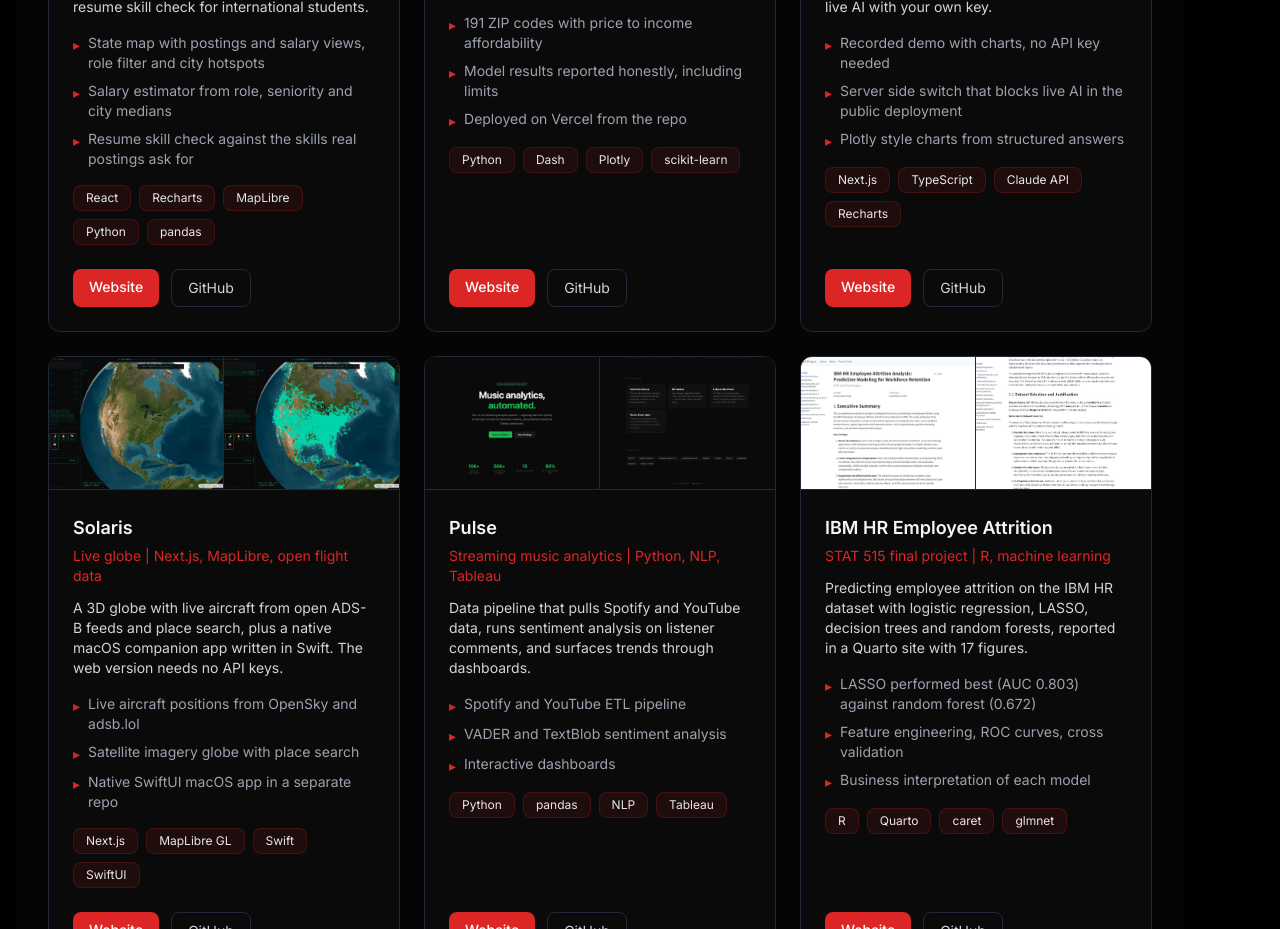
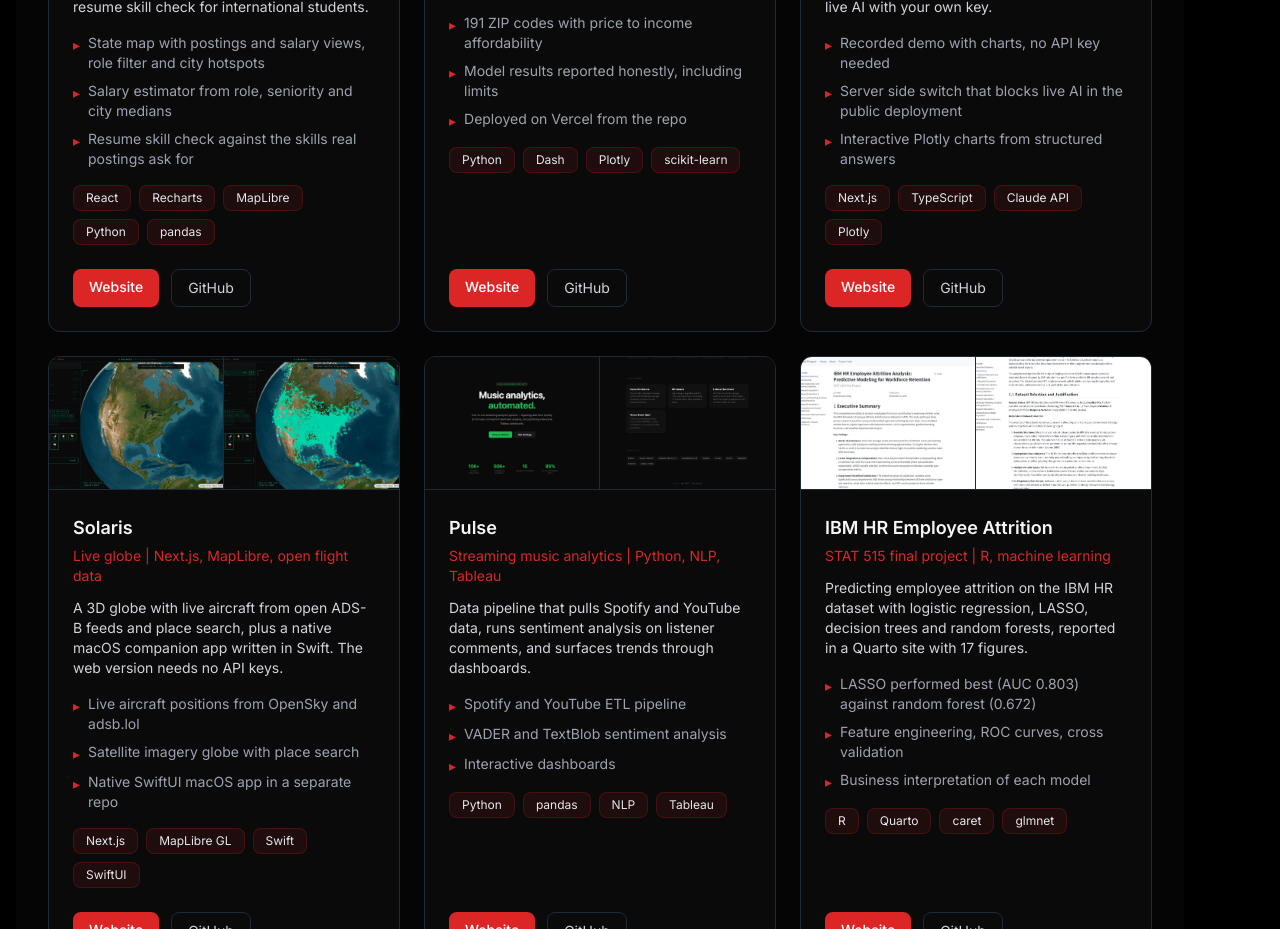
Before and after one commit to rutvij1407/RUTVIJ_PORTFOLIO_, a Next.js app: page / in a window 1280 px wide. Shown: the part 4900-5829 px from the top of the page. Built offline with nearby package versions, Linux system fonts and the light colour scheme.

Commit message:
DataSense card: charts use Plotly, not Recharts

```diff
--- a/components/sections/Projects.tsx
+++ b/components/sections/Projects.tsx
@@ -44,8 +44,8 @@ const projects: Project[] = [
     images: ['/assets/img/projects/datasense-1.jpg', '/assets/img/projects/datasense-2.jpg'],
     subtitle: 'Natural language analytics | Next.js, Claude API',
     description: 'Chat with a dataset in plain English and get charts and summaries back. The public site runs a recorded demo so it costs nothing and never calls a live model; the code supports live AI with your own key.',
-    highlights: ['Recorded demo with charts, no API key needed', 'Server side switch that blocks live AI in the public deployment', 'Plotly style charts from structured answers'],
-    tech: ['Next.js', 'TypeScript', 'Claude API', 'Recharts'],
+    highlights: ['Recorded demo with charts, no API key needed', 'Server side switch that blocks live AI in the public deployment', 'Interactive Plotly charts from structured answers'],
+    tech: ['Next.js', 'TypeScript', 'Claude API', 'Plotly'],
     link: 'https://data-sense-chatbot.vercel.app',
     github: 'https://github.com/rutvij1407/Data_Sense_AI_Chatbot',
     category: 'Apps',
```
